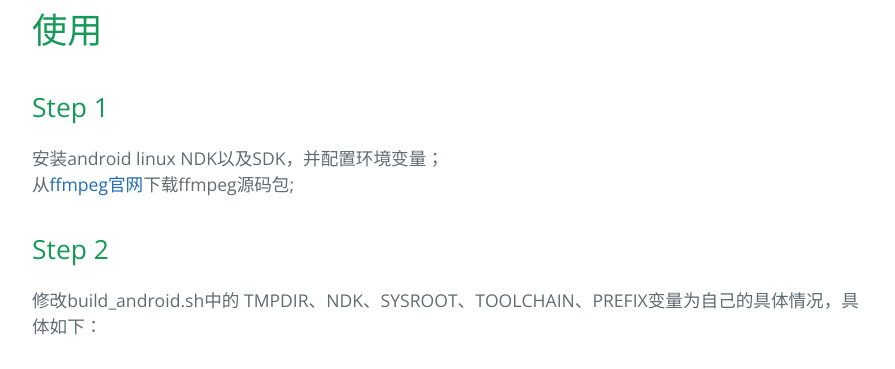
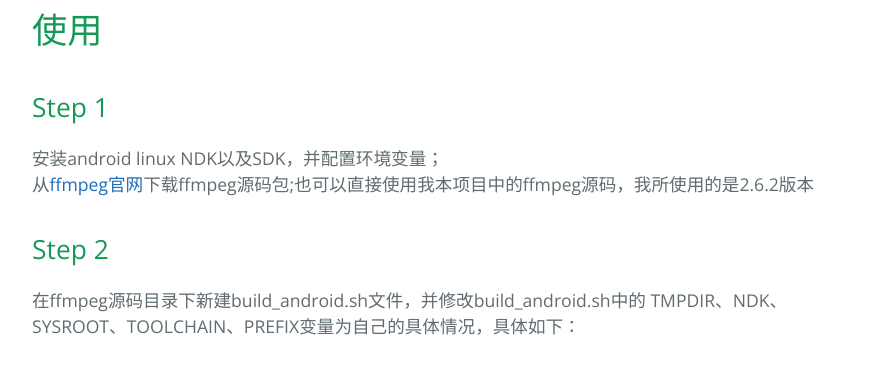
Before and after one commit to dxjia/ffmpeg-compile-shared-library-for-android, a plain HTML site: page index.html in a window 1280 px wide. Shown: the part 924-1293 px from the top of the page, without its empty margins (192-1087 px from the left). Drawn offline with nearby package versions, Linux system fonts and the light colour scheme.

```diff
--- a/index.html
+++ b/index.html
@@ -46,12 +46,12 @@
 <a id="step-1" class="anchor" href="#step-1" aria-hidden="true"><span class="octicon octicon-link"></span></a>Step 1</h2>
 
 <p>安装android linux NDK以及SDK，并配置环境变量；<br>
-从<a href="http://ffmpeg.org/">ffmpeg官网</a>下载ffmpeg源码包;<br></p>
+从<a href="http://ffmpeg.org/">ffmpeg官网</a>下载ffmpeg源码包;也可以直接使用我本项目中的ffmpeg源码，我所使用的是2.6.2版本<br></p>
 
 <h2>
 <a id="step-2" class="anchor" href="#step-2" aria-hidden="true"><span class="octicon octicon-link"></span></a>Step 2</h2>
 
-<p>修改build_android.sh中的 TMPDIR、NDK、SYSROOT、TOOLCHAIN、PREFIX变量为自己的具体情况，具体如下：<br></p>
+<p>在ffmpeg源码目录下新建build_android.sh文件，并修改build_android.sh中的 TMPDIR、NDK、SYSROOT、TOOLCHAIN、PREFIX变量为自己的具体情况，具体如下：<br></p>
 
 <h5>
 <a id="1指定零时目录" class="anchor" href="#1%E6%8C%87%E5%AE%9A%E9%9B%B6%E6%97%B6%E7%9B%AE%E5%BD%95" aria-hidden="true"><span class="octicon octicon-link"></span></a>1.指定零时目录</h5>
```
Also changed, not shown: params.json (+1 -1 lines).
